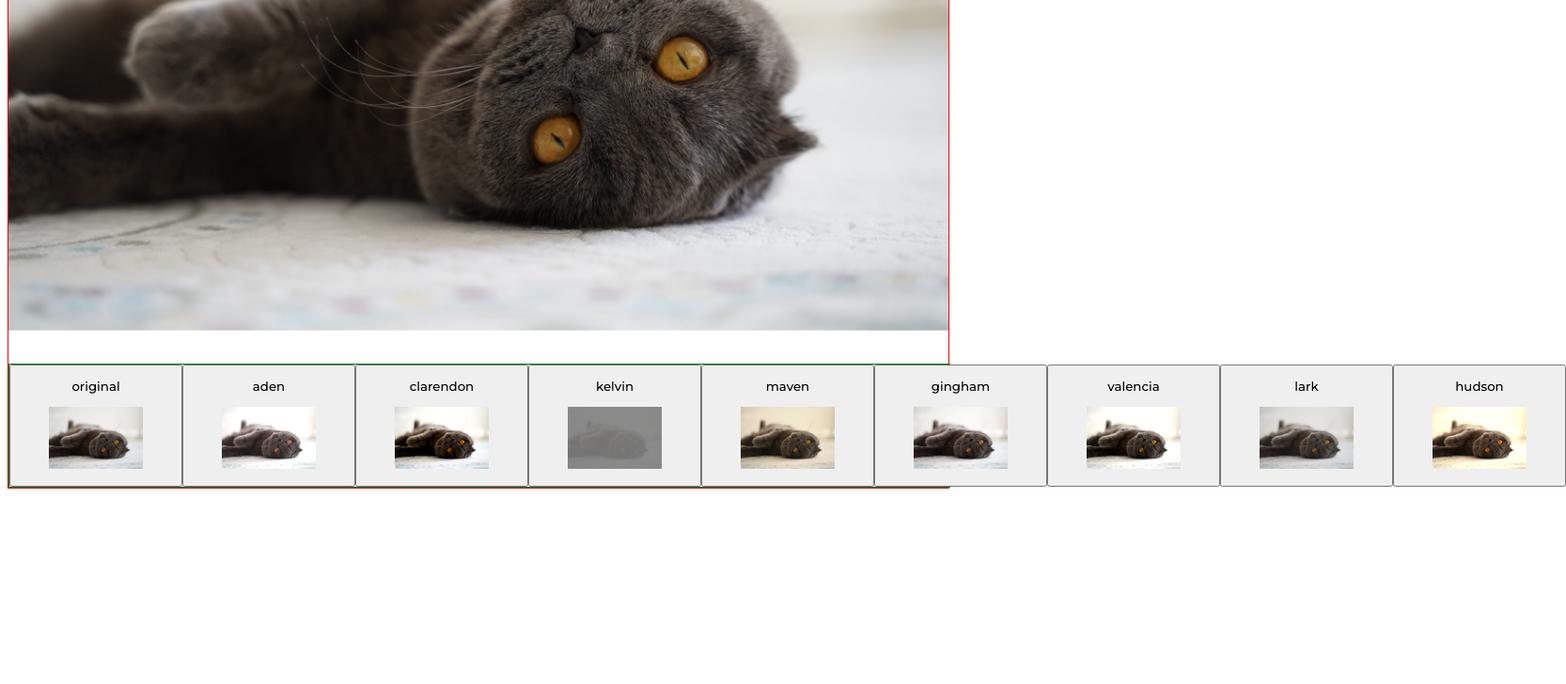
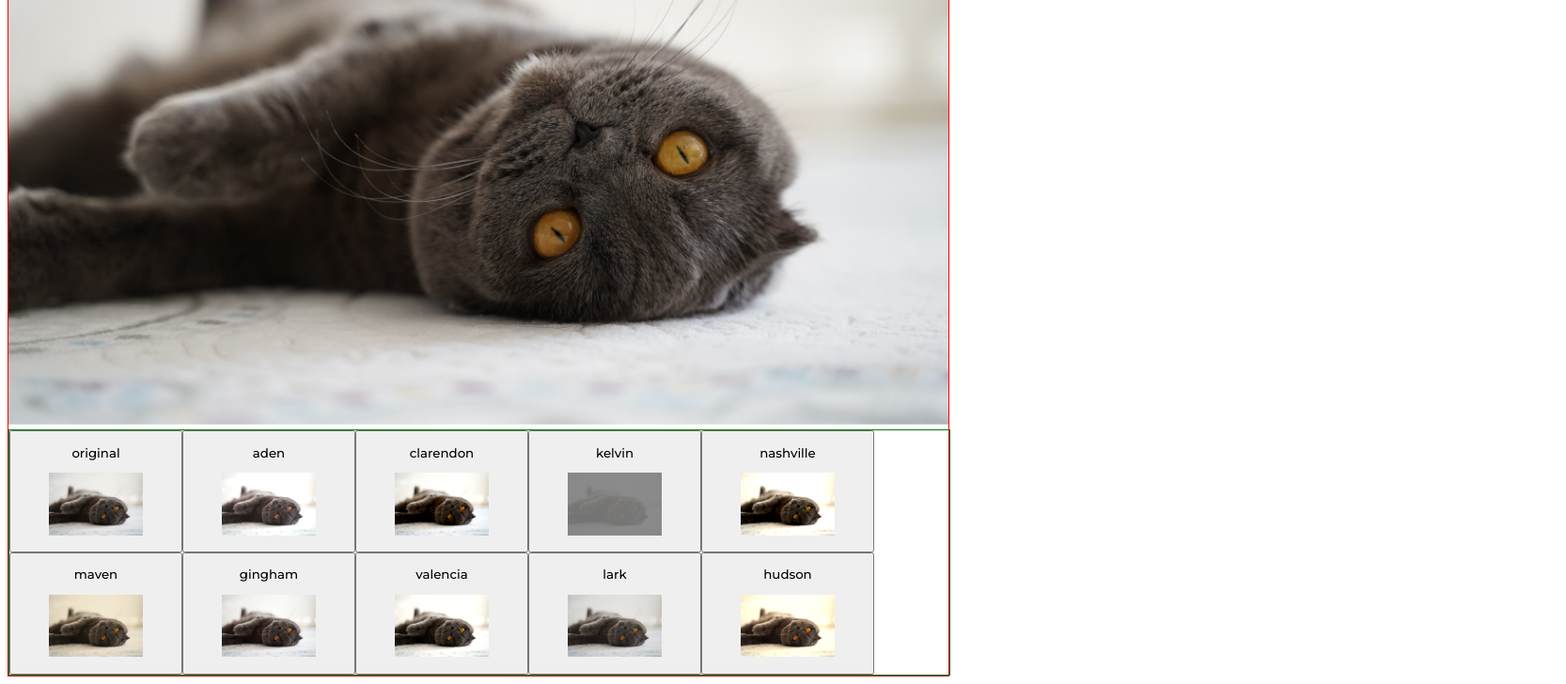
Before and after one commit to hannah-choi/image_editor, a React (Create React App) app in the folder client/: page / in a window 1280 px wide. Shown: the part 625-1353 px from the top of the page at 94% size, 1666 px wide, since content can reach past the window. Before the commit the page ends 1153 px from the top, so only its background shows below. Built offline with nearby package versions, Linux system fonts and the light colour scheme.

Commit message:
code cleanup

```diff
--- a/client/src/App.css
+++ b/client/src/App.css
@@ -12,13 +12,14 @@ body {
 .canvasWrapper {
     border: 1px solid red;
     width: 1000px;
-    height: 1000px;
+    height: 1200px;
     position: relative;
 }
 
 .thumbnails {
     width: 100%;
     display: flex;
+    flex-wrap: wrap;
     position: absolute;
     bottom: 0;
     border: 1px solid green;
--- a/client/src/App.js
+++ b/client/src/App.js
@@ -10,7 +10,6 @@ function App() {
     const fileUploadClick = e => {
         const [file] = e.target.files;
         const src = URL.createObjectURL(file);
-        //setImgSrc(src);
         URL.revokeObjectURL(objectURL);
         setObjectURL(src);
     };
--- a/client/src/components/Button.js
+++ b/client/src/components/Button.js
@@ -1,22 +1,20 @@
 import React from "react";
 
 export default function Button({ filter, cssFilter, imagePath }) {
-    const overlays = filter.overlays.forEach((overlay, index) => {
-        <div
-            style={{
-                backgroundColor: `${overlay.backgroundColor}`,
-                mixBlendMode: `${overlay.mixBlendMode}`,
-                zIndex: index + 1,
-            }}
-        />;
-    });
-
     return (
         <button onClick={() => cssFilter(filter.name)}>
             <p>{filter.name}</p>
             <figure style={{ filter: `${filter.filter}` }}>
                 <img src={imagePath} alt={filter.name} />
-                {overlays}
+                {filter.overlays.map((overlay, index) => (
+                    <div
+                        style={{
+                            backgroundColor: `${overlay.backgroundColor}`,
+                            mixBlendMode: `${overlay.mixBlendMode}`,
+                            zIndex: index + 1,
+                        }}
+                    />
+                ))}
             </figure>
         </button>
     );
--- a/client/src/components/Canvas.js
+++ b/client/src/components/Canvas.js
@@ -41,7 +41,6 @@ export default function Canvas() {
 
     useEffect(() => {
         imageRef.current.src = imagePath;
-
         const canvas = canvasRef.current;
         const context = canvas.getContext("2d");
         contextRef.current = context;
--- a/client/src/components/filters.js
+++ b/client/src/components/filters.js
@@ -32,6 +32,20 @@ const filters = [
             {
                 backgroundColor: "#382c34",
                 mixBlendMode: "color-dodge",
+            },
+        ],
+    },
+    {
+        name: "nashville",
+        filter: "sepia(0.2) contrast(1.2) brightness(1.05) saturate(1.2)",
+        overlays: [
+            {
+                backgroundColor: "rgba(0, 70, 150, 0.4)",
+                mixBlendMode: "lighten",
+            },
+            {
+                backgroundColor: "rgba(247, 176, 153, 0.56)",
+                mixBlendMode: "darken",
             },
         ],
     },
```
